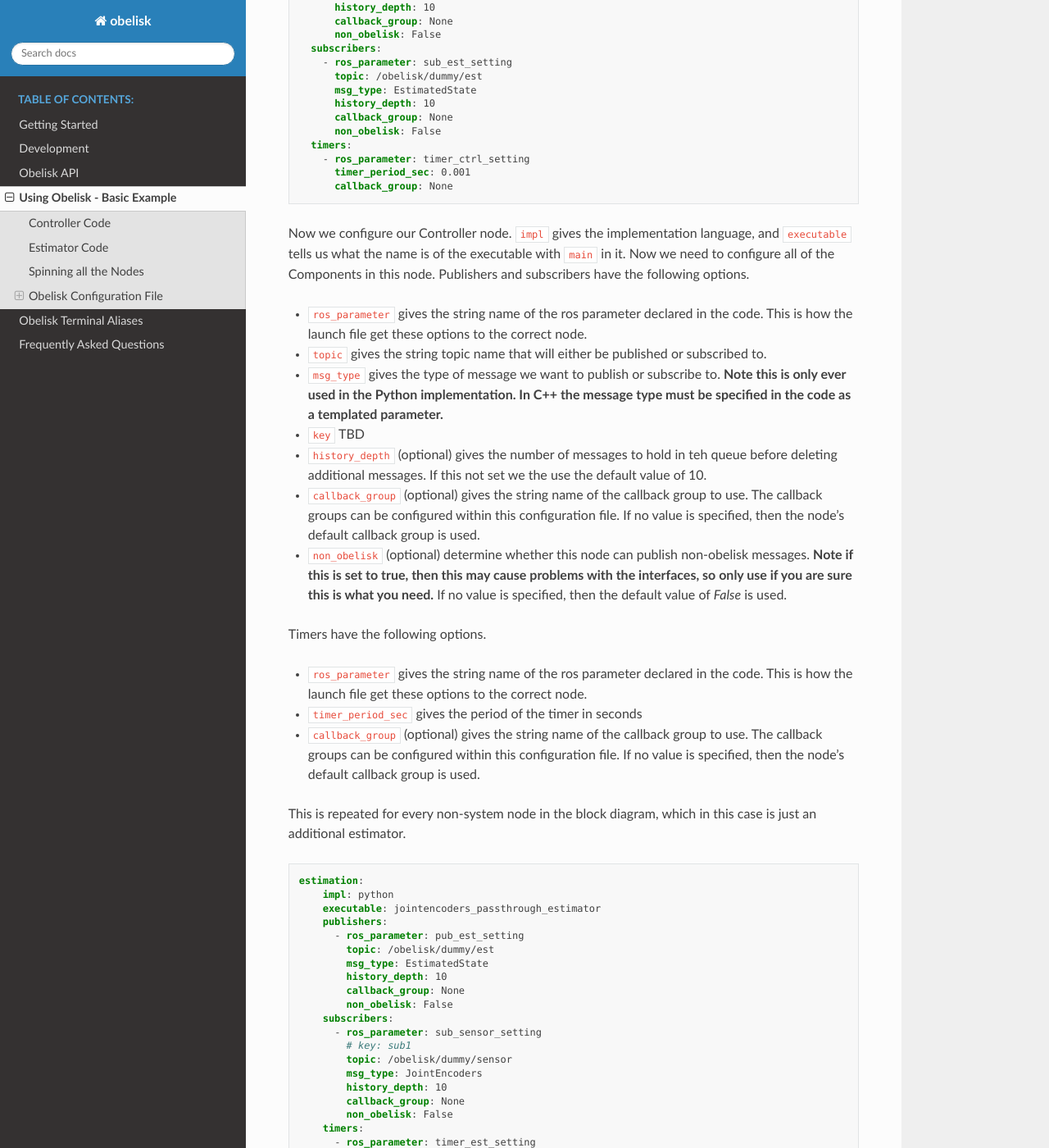
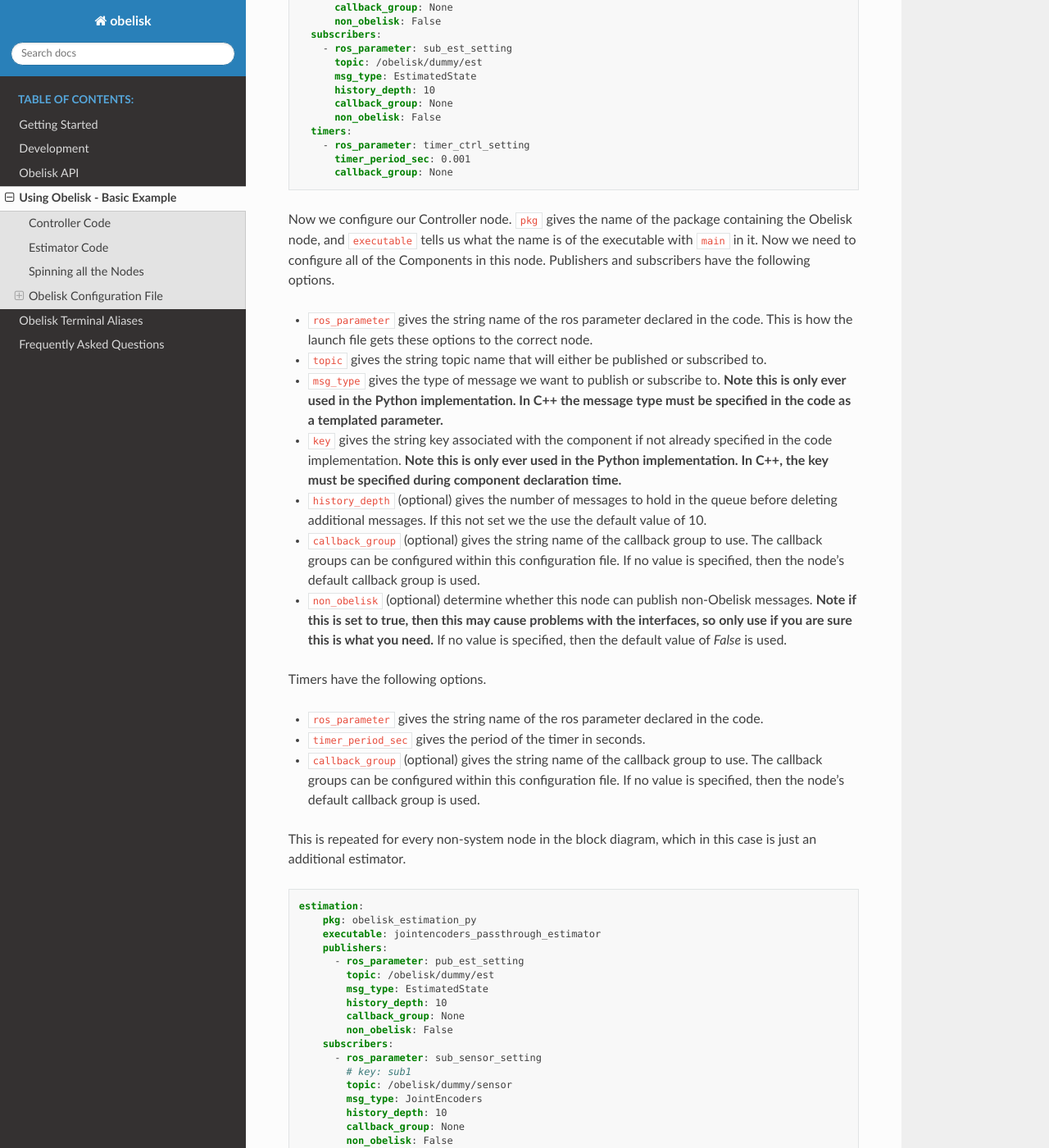
Before and after one commit to Caltech-AMBER/obelisk, a Sphinx documentation site: the page built from docs/source/using_obelisk.rst, in a window 1280 px wide and 1400 px high, scrolled down 5102 px. Shown: the whole window at 82% size. Built offline with Sphinx 7.4.7 and the Read the Docs theme 2.0.0, drawn with Linux system fonts in a browser that asks for light colours; some of the changed text lies outside the part shown.

Commit message:
minor changes to using_obelisk

```diff
--- a/docs/source/using_obelisk.rst
+++ b/docs/source/using_obelisk.rst
@@ -14,7 +14,7 @@ The libraries provide five main class interfaces:
 
 In your code, you can write classes that inherit from these classes and thus gain the benefit of being an ``ObeliskNode``.
 
-Below we will walk through an example where we write code to control a simple two-link robot with a single actuator.
+Below, we will walk through an example where we write code to control a simple two-link robot with a single actuator.
 
 Controller Code
 ^^^^^^^^^^^^^^^
@@ -305,13 +305,12 @@ Obelisk nodes can be easily configured via a Obelisk configuration (yaml) file.
   config: dummy
   onboard:
     control:
-      impl: python
+      pkg: obelisk_control_py
       executable: example_position_setpoint_controller
       publishers:
         - ros_parameter: pub_ctrl_setting
           topic: /obelisk/dummy/ctrl
           msg_type: PositionSetpoint
-          key: "asdf"
           history_depth: 10
           callback_group: None
           non_obelisk: False
@@ -327,7 +326,7 @@ Obelisk nodes can be easily configured via a Obelisk configuration (yaml) file.
           timer_period_sec: 0.001
           callback_group: None
     estimation:
-      impl: python
+      pkg: obelisk_estimation_py
       executable: jointencoders_passthrough_estimator
       publishers:
         - ros_parameter: pub_est_setting
@@ -351,7 +350,7 @@ Obelisk nodes can be easily configured via a Obelisk configuration (yaml) file.
     # sensing:
     robot:
       is_simulated: True
-      impl: python
+      pkg: obelisk_sim_py
       executable: obelisk_mujoco_robot
       # callback_groups:
       # publishers:
@@ -389,7 +388,7 @@ First we give the name of this configuration (``dummy``), and which device this
 .. code-block:: yaml
 
   control:
-    impl: python
+    pkg: obelisk_control_py
     executable: example_position_setpoint_controller
     publishers:
       - ros_parameter: pub_ctrl_setting
@@ -412,20 +411,20 @@ First we give the name of this configuration (``dummy``), and which device this
         callback_group: None
 
 
-Now we configure our Controller node. ``impl`` gives the implementation language, and ``executable`` tells us what the name is of the executable with ``main`` in it. Now we need to configure all of the Components in this node. Publishers and subscribers have the following options.
+Now we configure our Controller node. ``pkg`` gives the name of the package containing the Obelisk node, and ``executable`` tells us what the name is of the executable with ``main`` in it. Now we need to configure all of the Components in this node. Publishers and subscribers have the following options.
 
-- ``ros_parameter`` gives the string name of the ros parameter declared in the code. This is how the launch file get these options to the correct node.
+- ``ros_parameter`` gives the string name of the ros parameter declared in the code. This is how the launch file gets these options to the correct node.
 - ``topic`` gives the string topic name that will either be published or subscribed to.
 - ``msg_type`` gives the type of message we want to publish or subscribe to. **Note this is only ever used in the Python implementation. In C++ the message type must be specified in the code as a templated parameter.**
-- ``key`` TBD
-- ``history_depth`` (optional) gives the number of messages to hold in teh queue before deleting additional messages. If this not set we the use the default value of 10.
+- ``key`` gives the string key associated with the component if not already specified in the code implementation. **Note this is only ever used in the Python implementation. In C++, the key must be specified during component declaration time.**
+- ``history_depth`` (optional) gives the number of messages to hold in the queue before deleting additional messages. If this not set we the use the default value of 10.
 - ``callback_group`` (optional) gives the string name of the callback group to use. The callback groups can be configured within this configuration file. If no value is specified, then the node's default callback group is used.
-- ``non_obelisk`` (optional) determine whether this node can publish non-obelisk messages. **Note if this is set to true, then this may cause problems with the interfaces, so only use if you are sure this is what you need.** If no value is specified, then the default value of `False` is used.
+- ``non_obelisk`` (optional) determine whether this node can publish non-Obelisk messages. **Note if this is set to true, then this may cause problems with the interfaces, so only use if you are sure this is what you need.** If no value is specified, then the default value of `False` is used.
 
 Timers have the following options.
 
-- ``ros_parameter`` gives the string name of the ros parameter declared in the code. This is how the launch file get these options to the correct node.
-- ``timer_period_sec`` gives the period of the timer in seconds
+- ``ros_parameter`` gives the string name of the ros parameter declared in the code.
+- ``timer_period_sec`` gives the period of the timer in seconds.
 - ``callback_group`` (optional) gives the string name of the callback group to use. The callback groups can be configured within this configuration file. If no value is specified, then the node's default callback group is used.
 
 This is repeated for every non-system node in the block diagram, which in this case is just an additional estimator.
@@ -433,7 +432,7 @@ This is repeated for every non-system node in the block diagram, which in this c
 .. code-block:: yaml
 
   estimation:
-      impl: python
+      pkg: obelisk_estimation_py
       executable: jointencoders_passthrough_estimator
       publishers:
         - ros_parameter: pub_est_setting
@@ -456,13 +455,13 @@ This is repeated for every non-system node in the block diagram, which in this c
           callback_group: None
 
 
-The finally we need to configure the ``robot`` (aka the system).
+Lastly, we need to configure the ``robot`` (aka, the system).
 
 .. code-block:: yaml
 
   robot:
     is_simulated: True
-    impl: python
+    pkg: obelisk_sim_py
     executable: obelisk_mujoco_robot
     # callback_groups:
     # publishers:
@@ -488,13 +487,13 @@ The finally we need to configure the ``robot`` (aka the system).
           - sensor_joint1
 
 
-``is_simulated`` marks if we are running on hardware or in simulation. ``impl`` again tells us which language the interface is written in. ``executable`` once again gives the name of the executable with ``main`` in it.
+``is_simulated`` marks if we are running on hardware or in simulation. ``pkg`` and ``executable`` are as before.
 
-Now we must configure the Components of the node, which in this example is just a subscriber. These Components have all the same options as the non-system Components given above.
+Now, we must configure the Components of the node, which in this example is just a subscriber. These Components have all the same options as the non-system Components given above.
 
-Lastly, since this is a simulation we must provide the simulator with all relevant information. Here we are using the Mujoco simulation interface. The new settings here are
+Lastly, since this is a simulation, we must provide the simulator with all relevant information. Here, we are using the Mujoco simulation interface. The new settings here are:
 
-- ``n_u`` gives the number of control inputs (i.e. the number of scalars)
+- ``n_u`` gives the number of control inputs (i.e., the number of scalars)
 - ``time_step`` (optional) gives the length of a simulation time step. If no value is provided, the default value of 0.002 seconds will be used.
 - ``num_steps_per_viz`` (optional) gives the number of steps to use between simulation rendering. If no value is provided, the default value of 8 steps will be used.
 
```
Also changed, not shown: other parts of docs/source/using_obelisk.rst (+2 -2 lines).
